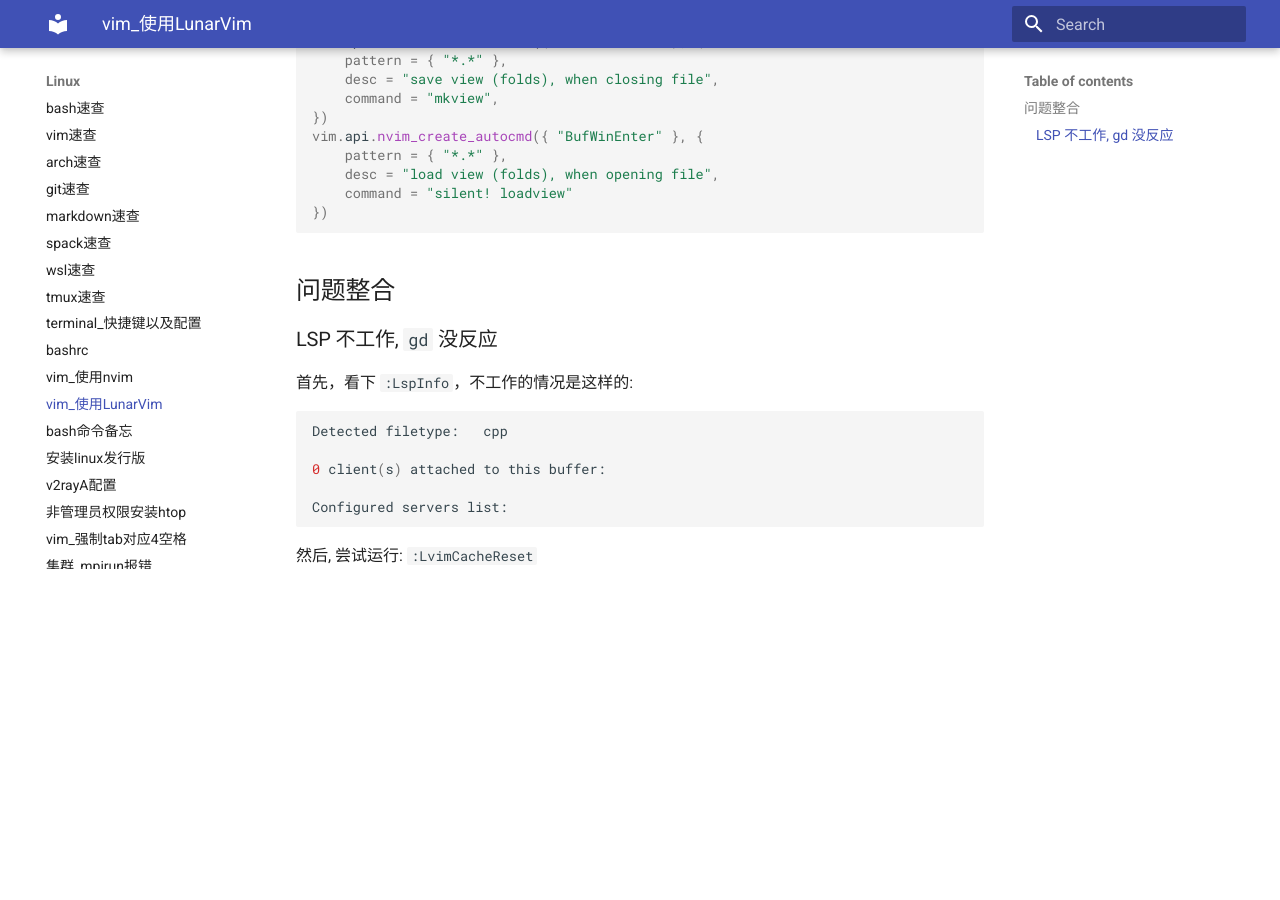
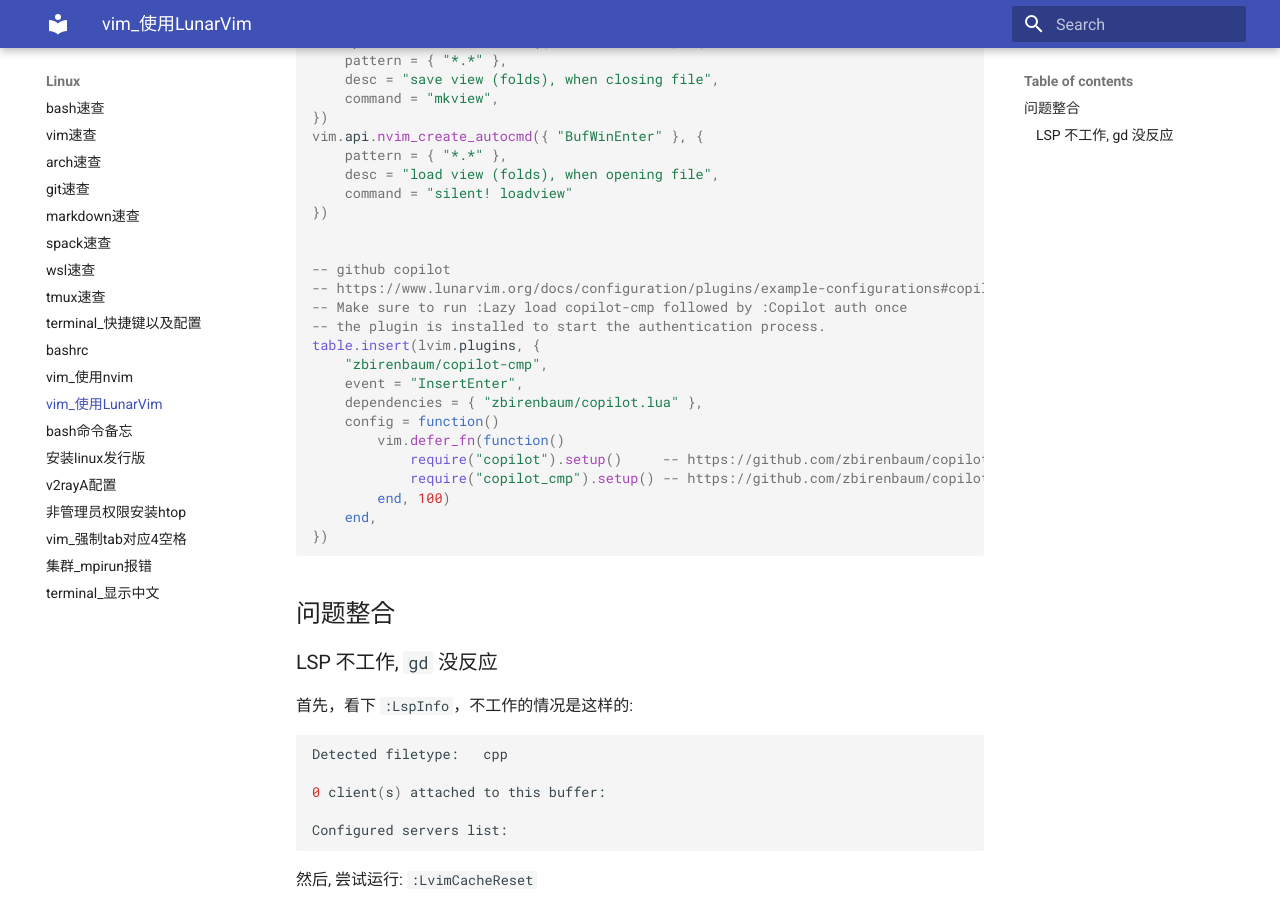
Before and after one commit to ymma98/technotes, an MkDocs documentation site: the page built from docs/Linux/vim_使用LunarVim.md, in a window 1280 px wide and 900 px high, scrolled down 5430 px. Built offline with MkDocs 1.6.1 and Material for MkDocs 9.7.7, drawn with Linux system fonts in a browser that asks for light colours; before the commit the page ends 6023 px from its top, so only the background shows below that.

Commit message:
docs/Linux/vim_使用LunarVim.md updated from https://stackedit.cn/

````diff
--- a/docs/Linux/vim_使用LunarVim.md
+++ b/docs/Linux/vim_使用LunarVim.md
@@ -280,6 +280,23 @@ vim.api.nvim_create_autocmd({ "BufWinEnter" }, {
     desc = "load view (folds), when opening file",
     command = "silent! loadview"
 })
+
+
+-- github copilot
+-- https://www.lunarvim.org/docs/configuration/plugins/example-configurations#copilotlua-and-copilot-cmp
+-- Make sure to run :Lazy load copilot-cmp followed by :Copilot auth once
+-- the plugin is installed to start the authentication process.
+table.insert(lvim.plugins, {
+    "zbirenbaum/copilot-cmp",
+    event = "InsertEnter",
+    dependencies = { "zbirenbaum/copilot.lua" },
+    config = function()
+        vim.defer_fn(function()
+            require("copilot").setup()     -- https://github.com/zbirenbaum/copilot.lua/blob/master/README.md#setup-and-configuration
+            require("copilot_cmp").setup() -- https://github.com/zbirenbaum/copilot-cmp/blob/master/README.md#configuration
+        end, 100)
+    end,
+})
 ```
 
 
````
Also changed, not shown: other parts of docs/Linux/vim_使用LunarVim.md (+4 -4 lines).
